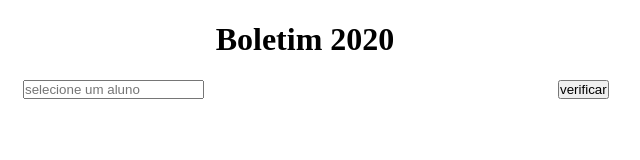
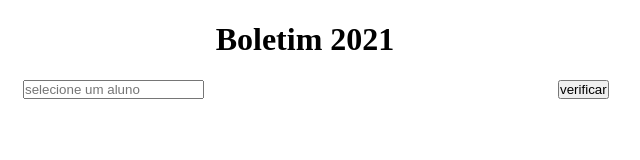
Before and after one commit to Wiliami/Boletim-Escolar, a plain HTML site: page index.html in a window 1280 px wide. Shown: the full height of the page, 335-975 px from the left. Drawn offline with Linux system fonts and the light colour scheme.

Commit message:
update boletim

```diff
--- a/index.html
+++ b/index.html
@@ -8,7 +8,7 @@
     <script src="script.js"></script>
     </head>
     <body>
-        <h1 class="boletim">Boletim 2020</h1>
+        <h1 class="boletim">Boletim 2021</h1>
         <input type="string" placeholder="selecione um aluno" name="textalu" id="txtalu" list="alunos">
         <input type="button" value="verificar" onclick="verificar()">
         <datalist id="alunos">
```
